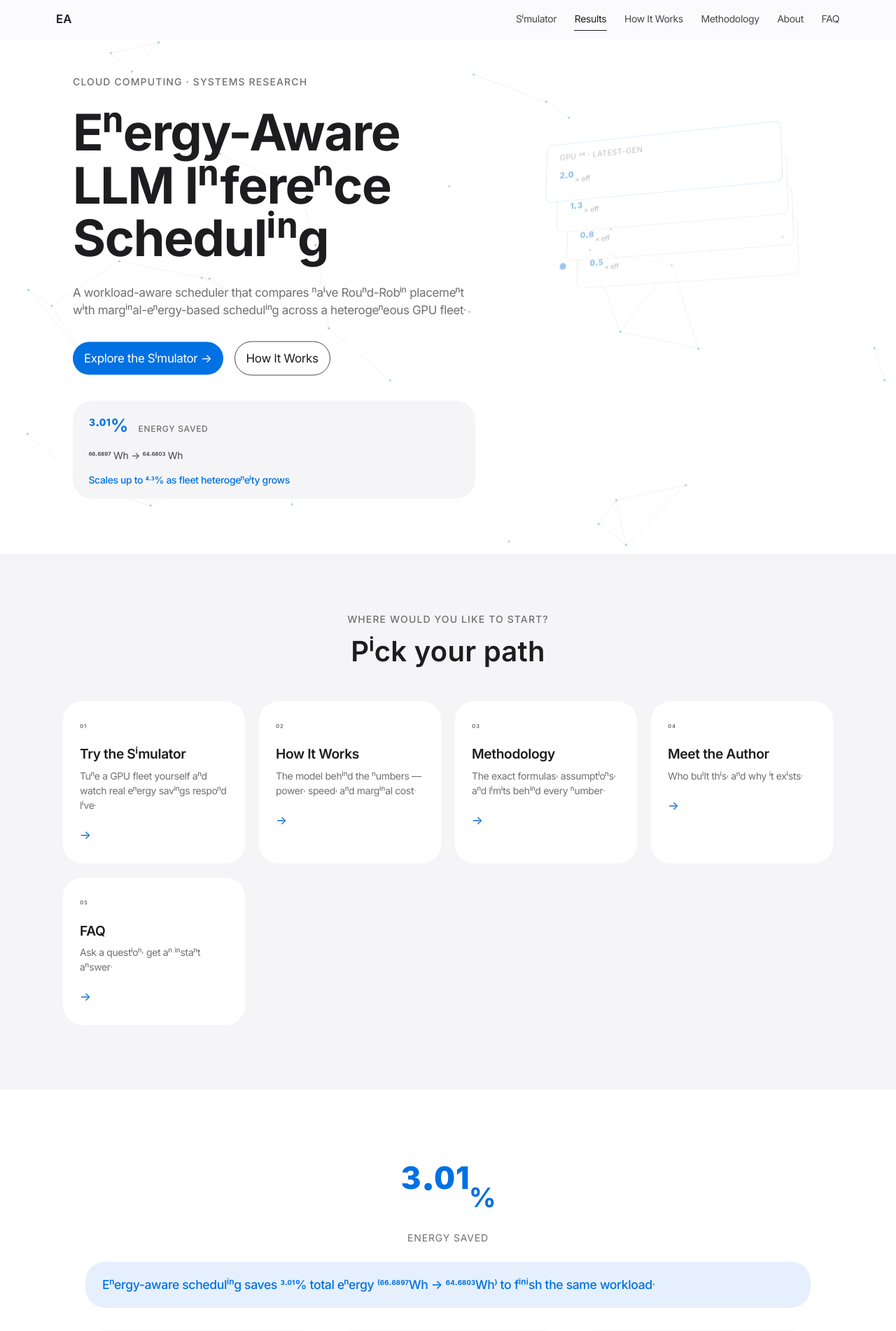
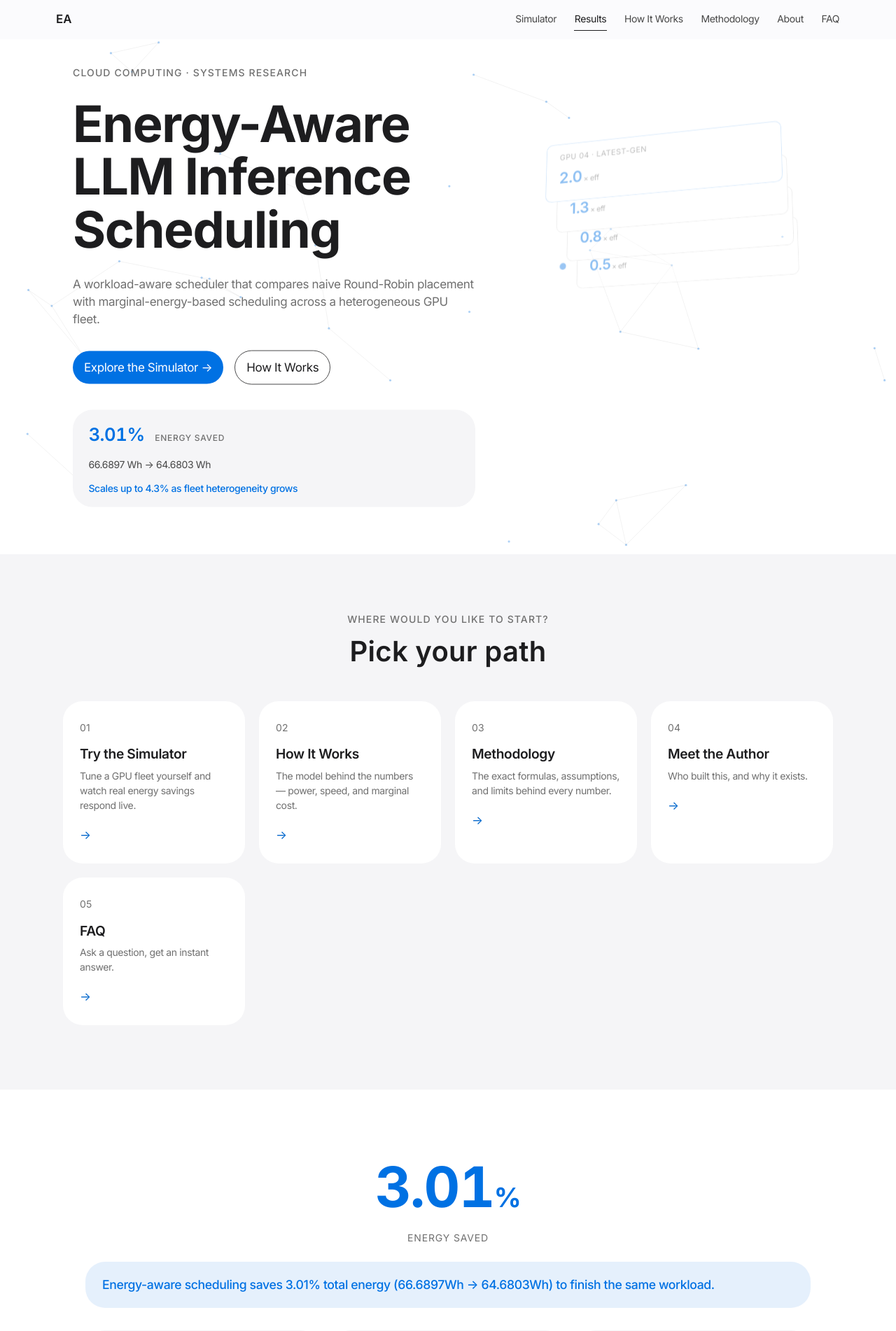
Before and after one commit to raghavshikriwal/energy-aware-llm-scheduler, a Flask app: page / in a window 1280 px wide. Shown: the top 1902 px of the page at 70% size. Run offline with Flask 3, Linux system fonts and the light colour scheme; data that the repository does not hold is empty.

Commit message:
Fix broken text rendering from numr font-feature-settings

```diff
--- a/static/style.css
+++ b/static/style.css
@@ -64,7 +64,6 @@ body {
   background: var(--color-bg);
   line-height: 1.47;
   -webkit-font-smoothing: antialiased;
-  font-feature-settings: "numr";
   position: relative;
 }
 
```
